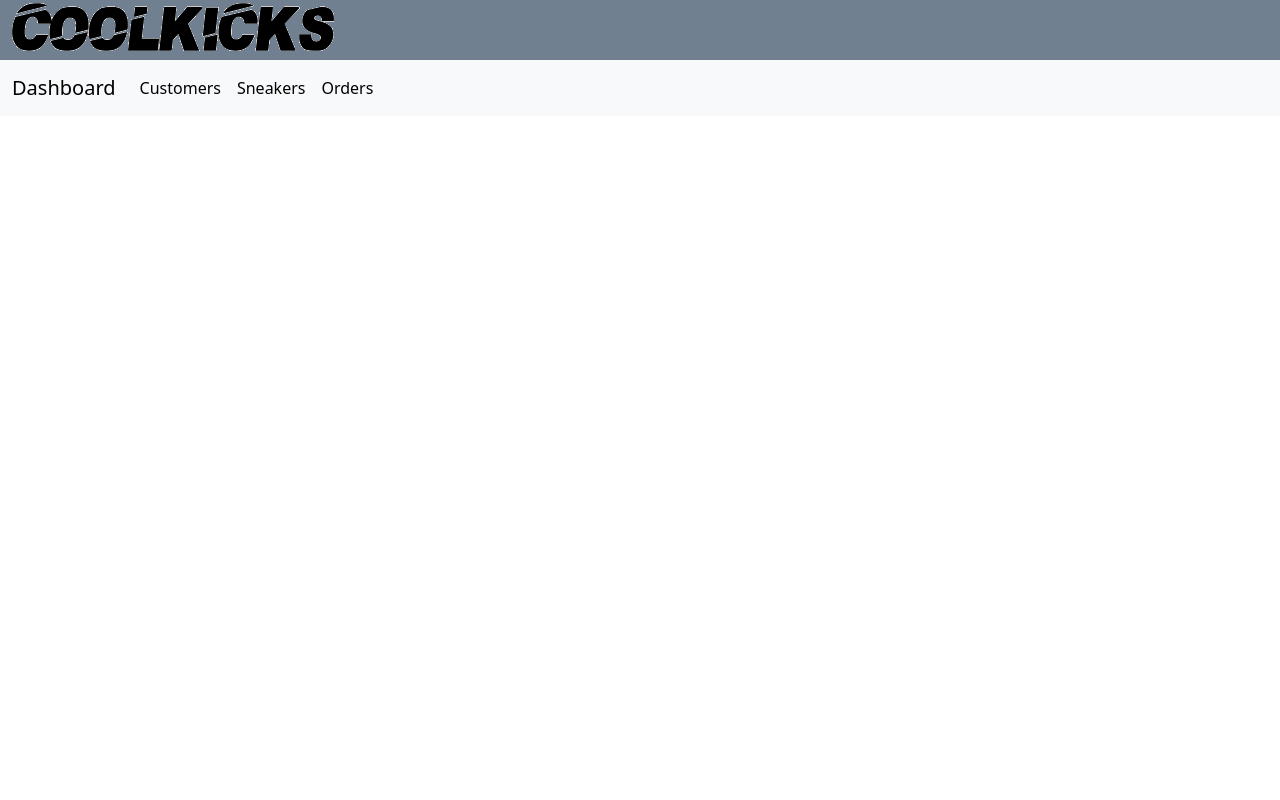
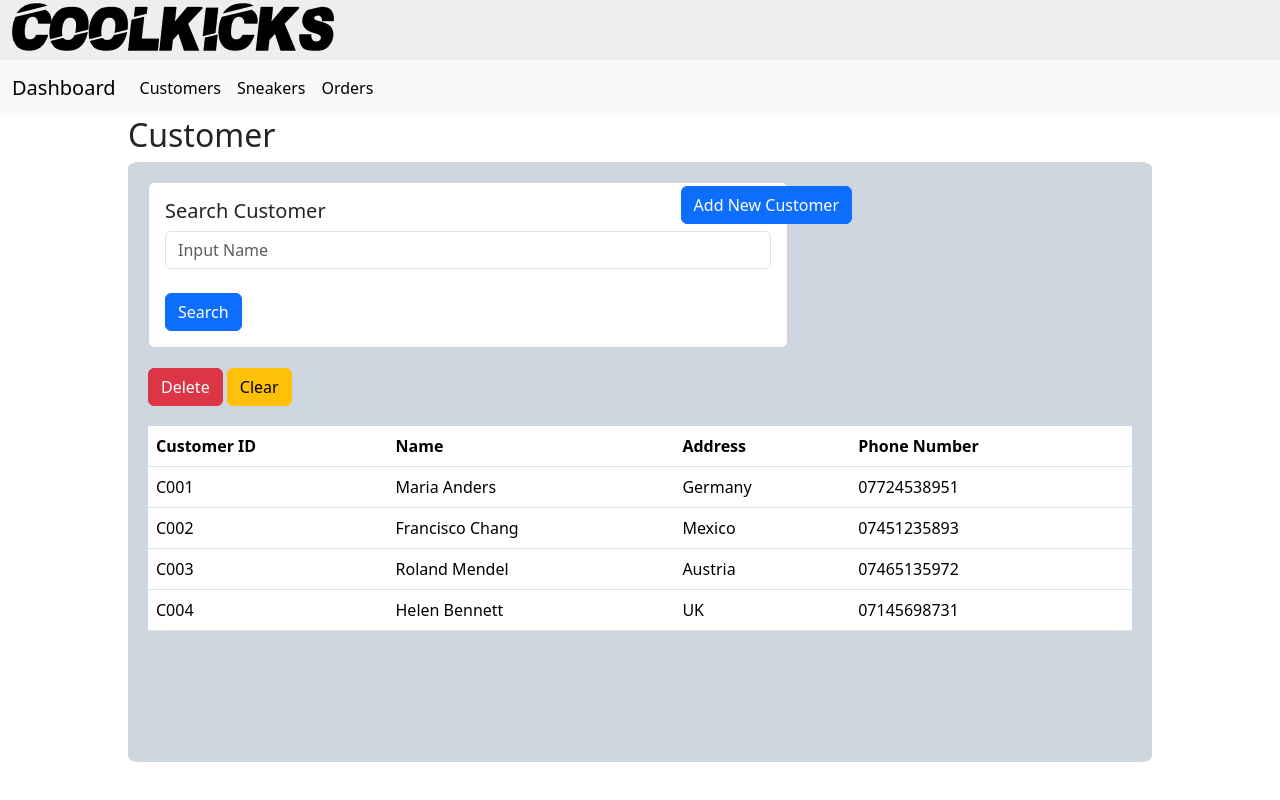
Before and after one commit to ShyamanthaPerera/internet-technologies-assignments-06, a plain HTML site: page customer.html in a window 1280 px wide. Drawn offline with nearby package versions, Linux system fonts and the light colour scheme.

Commit message:
customer done

```diff
--- a/customer.html
+++ b/customer.html
@@ -40,6 +40,63 @@
     </nav>
 </header>
 
+<div class="body">
+    <div>
+        <h2>Customer</h2>
+    </div>
+    <div class="body1">
+        <div class="card" style="width: 40rem;">
+            <div class="card-body">
+                <h5 class="card-title">Search Customer</h5>
+                <input type="text" class="form-control" id="exampleFormControlInput1" placeholder="Input Name">
+                <br>
+                <a href="#" class="btn btn-primary">Search</a>
+            </div>
+        </div>
+        <div class="button1">
+            <button type="button" class="btn btn-primary">Add New Customer</button>
+        </div>
+        <div class="button2">
+            <button type="button" class="btn btn-danger">Delete</button>
+            <button type="button" class="btn btn-warning">Clear</button>
+        </div>
+        <div class="table">
+            <table class="table">
+                <tr>
+                    <th>Customer ID</th>
+                    <th>Name</th>
+                    <th>Address</th>
+                    <th>Phone Number</th>
+                </tr>
+                <tr>
+                    <td>C001</td>
+                    <td>Maria Anders</td>
+                    <td>Germany</td>
+                    <td>07724538951</td>
+                </tr>
+                <tr>
+                    <td>C002</td>
+                    <td>Francisco Chang</td>
+                    <td>Mexico</td>
+                    <td>07451235893</td>
+                </tr>
+                <tr>
+                    <td>C003</td>
+                    <td>Roland Mendel</td>
+                    <td>Austria</td>
+                    <td>07465135972</td>
+                </tr>
+                <tr>
+                    <td>C004</td>
+                    <td>Helen Bennett</td>
+                    <td>UK</td>
+                    <td>07145698731</td>
+                </tr>
+            </table>
+        </div>
+    </div>
+</div>
+
 <script src="https://cdn.jsdelivr.net/npm/bootstrap@5.3.3/dist/js/bootstrap.bundle.min.js" integrity="sha384-YvpcrYf0tY3lHB60NNkmXc5s9fDVZLESaAA55NDzOxhy9GkcIdslK1eN7N6jIeHz" crossorigin="anonymous"></script>
 </body>
 </html>
--- a/styles/customer.css
+++ b/styles/customer.css
@@ -1,10 +1,55 @@
+body{
+    overflow-x: hidden;
+}
+
 .header{
     width: 100vw;
     height: 60px;
 
-    background-color: slategray;
+    background-color: #eeeeee;
 }
 
 .logo{
     margin-left: 10px;
 }
+
+.body{
+    width: 80vw;
+    height: calc(100vh - 200px);
+
+    left: 0;
+    right: 0;
+    margin: auto;
+
+    position: relative;
+}
+
+.body1{
+    width: 80vw;
+    height: calc(100vh - 200px);
+
+    border-radius: 1%;
+
+    background-color: #CED6E0;
+
+    padding-left: 20px;
+    padding-top: 20px;
+}
+
+.button1{
+    right: 300px;
+    top: 70px;
+
+    position: absolute;
+}
+
+.button2{
+    padding-top: 20px;
+}
+
+.table{
+    padding-right: 20px;
+    padding-top: 20px;
+
+    border-radius: 5%;
+}
```
